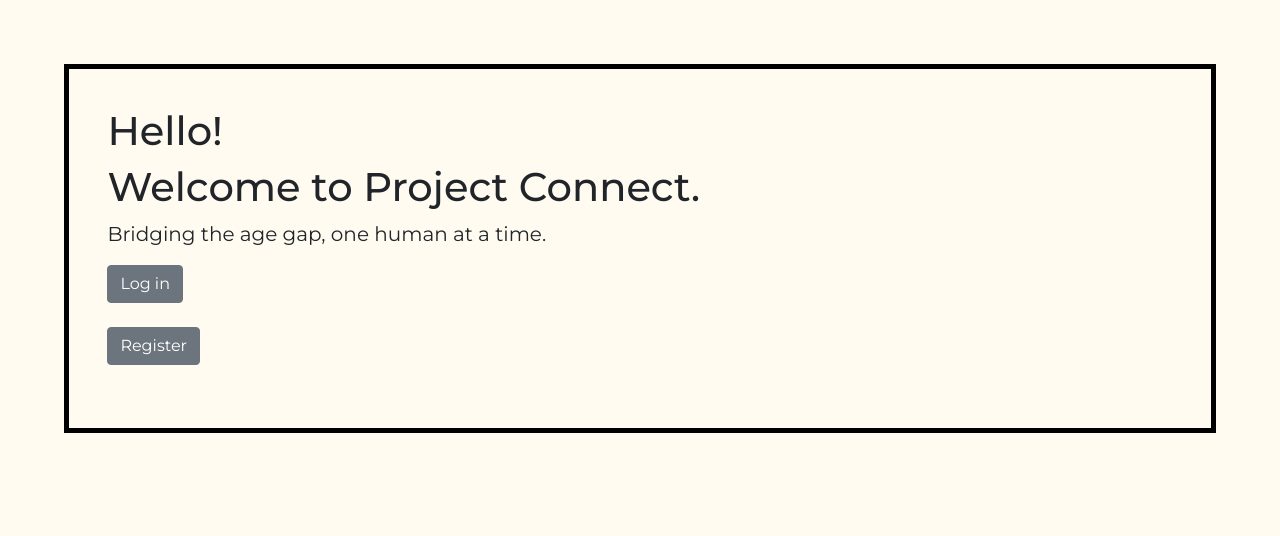
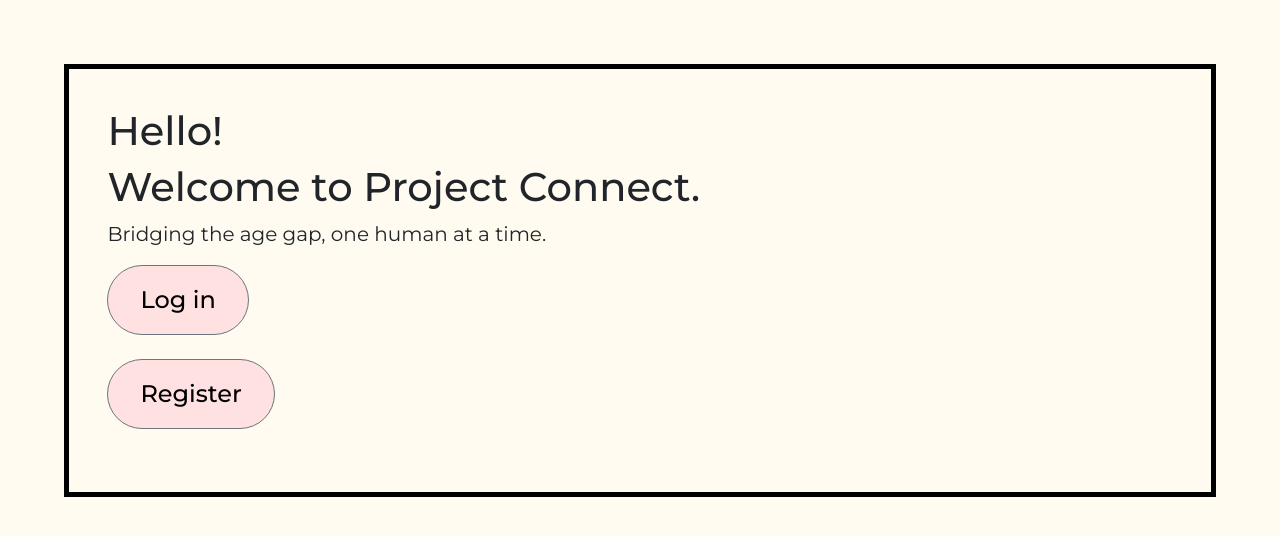
Before and after one commit to carinabii/react-project-connect, a React (Create React App) app: page / in a window 1280 px wide. Shown: the top 536 px of the page. Built offline with nearby package versions, Linux system fonts and the light colour scheme.

Commit message:
Update App.css

```diff
--- a/src/App.css
+++ b/src/App.css
@@ -55,14 +55,20 @@
 
 .Container Button{
   display: inline;
-
+  background-color: #FFE1E1;
+  color: black;
+  font-weight: 500;
+  font-size: 24px;
+  border-radius: 41px;
+  padding: 1rem 2rem;
 }
 
 #interest Button{
-  width: 50%;
-  height: 150%;
+  background-color: #FFE1E1;
+  color: black;
+  font-weight: 500;
+  font-size: 24px;
 }
-
 
 #platform Button{
   background-color: #FFE1E1;
```
